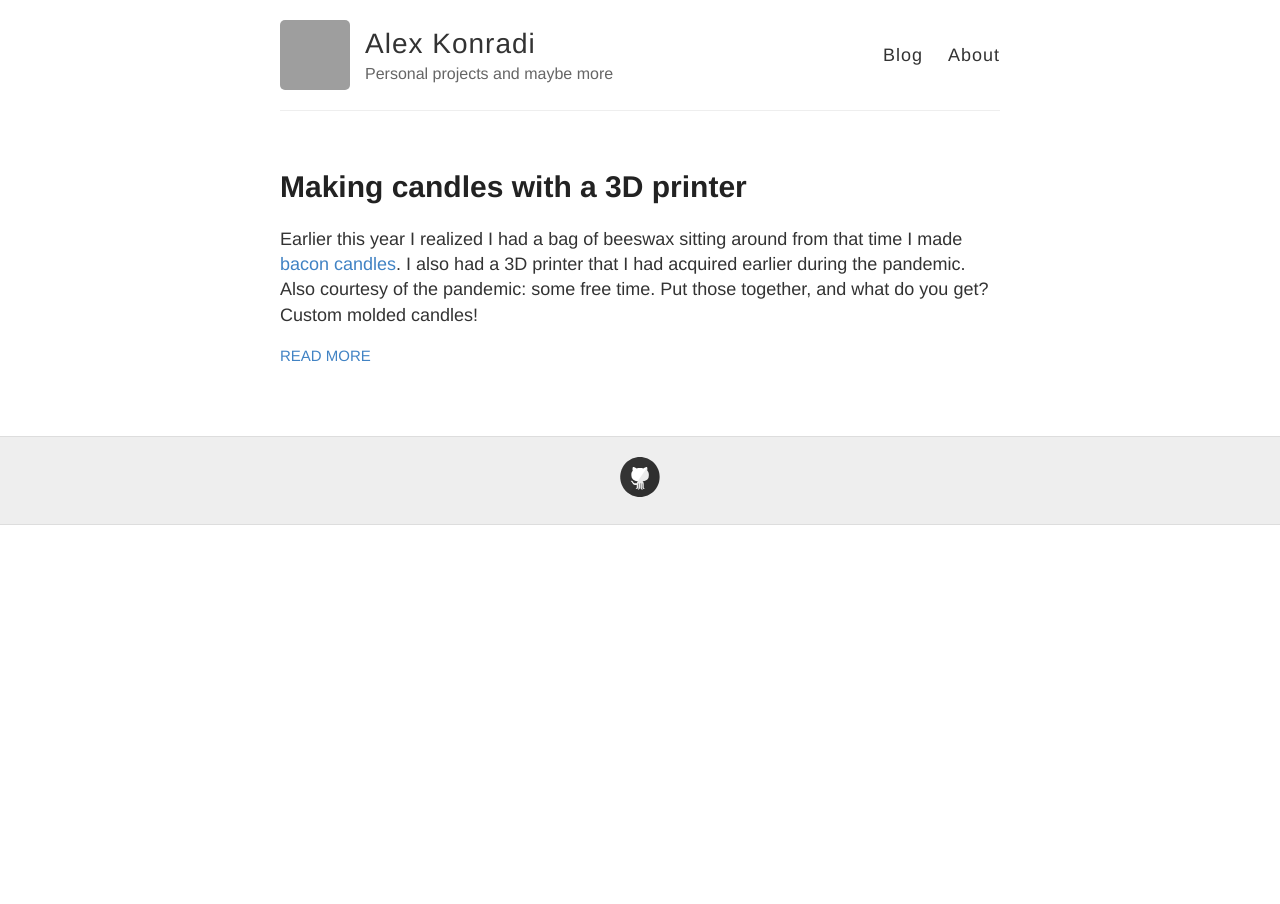
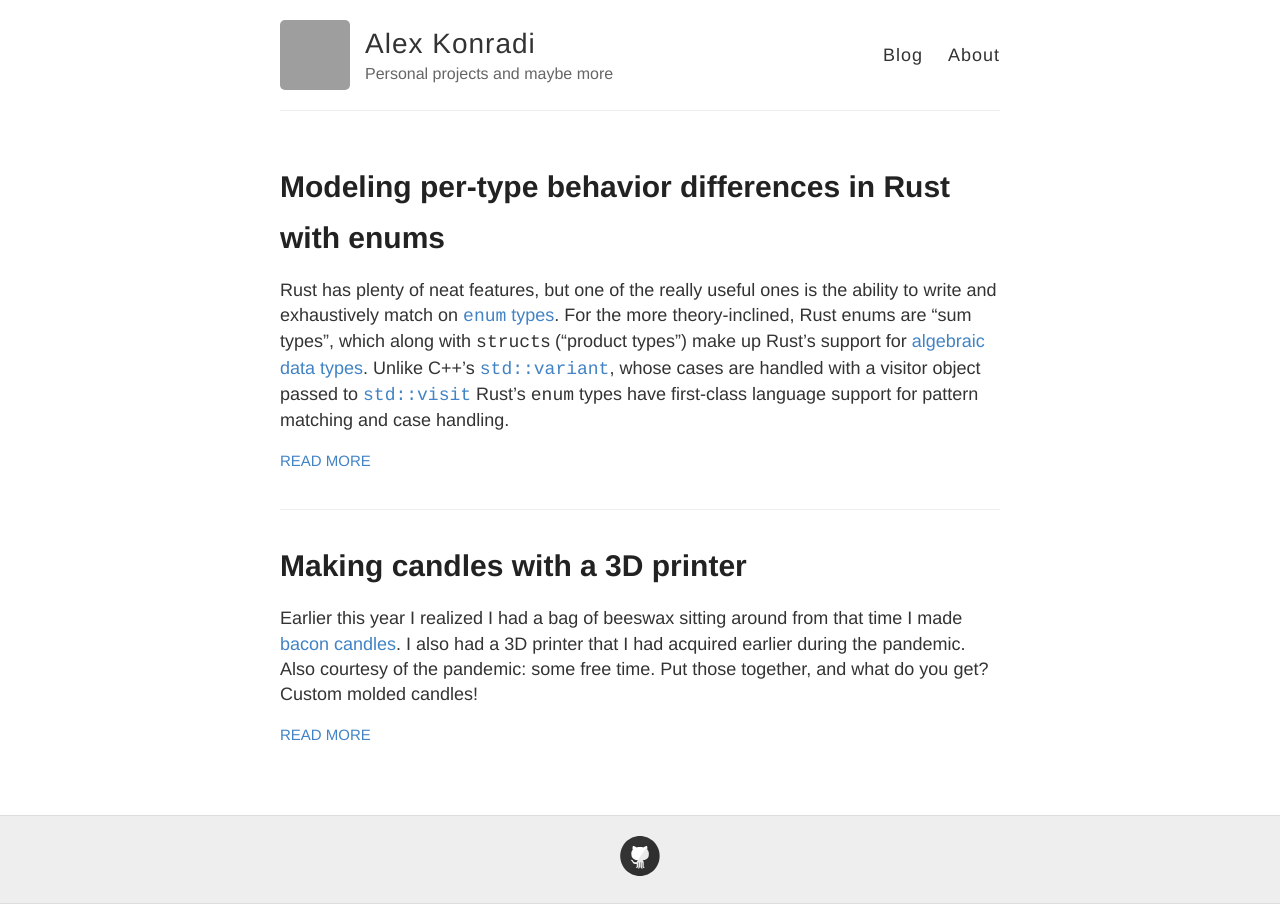
Before and after one commit to akonradi/akonradi.github.io, a Jekyll site: the page built from index.html, in a window 1280 px wide. Built offline with Jekyll 4.4.1, drawn with Linux system fonts in a browser that asks for light colours; some of the changed lines change nothing that is shown; grey boxes are pictures that could not be loaded.

Commit message:
Add post on Rust behavior modeling with enums
Also update the about page since this blog isn't just for personal projects any
more.

````diff
--- /dev/null
+++ b/_posts/2023-08-29-modeling-behavior-differences-with-enums.md
@@ -0,0 +1,462 @@
+---
+layout: post
+title: Modeling per-type behavior differences in Rust with enums
+---
+
+Rust has plenty of neat features, but one of the really useful ones is the
+ability to write and exhaustively match on [`enum` types][Rust book enums]. For
+the more theory-inclined, Rust enums are "sum types", which along with `struct`s
+("product types") make up Rust's support for [algebraic data types]. Unlike
+C++'s [`std::variant`], whose cases are handled with a visitor object passed to
+[`std::visit`] Rust's `enum` types have first-class language support for pattern
+matching and case handling.
+
+One of the things we can do with `enum` types is represent control flow. The
+standard library's [`std::ops::ControlFlow`] type, for instance, can be used to
+indicate whether a loop should continue running or exit early. The
+[`std::task::Poll`] type indicates whether an `async` block or function has
+completed or needs to be polled again. The [`Result`] type is a staple of Rust
+code; a `Result<T, E>` value indicates whether a successful `T` value or an
+error of type `E` needs to be handled.
+
+Values of `enum` types are generally handled via [`match`] expressions, which
+allows the programmer to exhaustively list the possible value patterns and write
+handling code for each one. By providing an `enum` type as the return type, a
+function can ensure that the caller has to at least consider every possible
+shape of output value. That means that a function that returns a `Result` is
+required (by the language) to make a conscious choice for how to handle a
+`Result::Err(e)` value (even if that choice is to ignore it).
+
+The decision of which case is being handled is usually made at run time, but
+there's no reason it has to be; Rust's `match` works just as well in a [`const`]
+block, and if the compiler detects (possibly after inlining) that only one match
+arm can ever be entered, it [won't emit code](https://godbolt.org/z/3WdTcf4MT)
+to handle the other ones.
+
+## Generic code with traits
+
+The usual way to handle compile-time polymorphism in Rust is to rely on traits,
+and to define methods that comprise an interface for working with multiple concrete
+types. Implementing the same trait for multiple types lets the programmer write
+different implementations for the same interface. Meanwhile, generic code is
+written with access only to methods and types from the trait definition. The
+compiler ensures that when the code is run, the generic code uses the
+definitions from the trait implementation for the type parameter.
+
+The downside of this approach is apparent when the trait implementations are
+substantially similar. Consider this example:
+
+```rust
+/// Generic food item that can be prepared.
+pub trait Food {
+    /// Create a new instance of `Self`.
+    fn prepare() -> Self;
+}
+
+struct Pizza { /* ... */ }
+struct Calzone { /* ... */ }
+
+impl Food for Pizza {
+    fn prepare() -> Self {
+        let dough = Flour::new().add(Water::new()).knead();
+        let sauce = Sauce::new();
+        let toppings = vec![Pepperoni::new(), Mushroom::new()];
+        let flat_dough = dough.stretch();
+        let unbaked = flat_dough.apply(sauce).apply(toppings);
+        let baked = unbaked.bake();
+        Self::from_sliced(baked.cut_into_slices())
+    }
+}
+
+impl Food for Calzone {
+    fn prepare() -> Self {
+        let dough = Flour::new().add(Water::new()).knead();
+        let sauce = Sauce::new();
+        let filling = vec![Pepperoni::new(), Mushroom::new()];
+        let (dough, extra_dough_balls) = dough.cut_into_balls().split_first().unwrap();
+        extra_dough_balls.save_for_later();
+        let flat_dough = dough.roll();
+        let unbaked = flat_dough.apply(sauce).apply(filling).fold_over();
+        Self::from_baked(unbaked.bake())
+    }
+}
+```
+
+The code above defines two types of food, `Pizza` and `Calzone`, and implements
+the `Food` trait for each by providing an implementation of the one trait
+method, `Food::prepare`.
+
+## Modeling variation with control flow
+
+If we look at the code above, we can see that most of the code in the trait
+implementations is duplicated. We could reduce that by extracting common code,
+for example:
+
+- We could extract the shared preamble to a private helper function, though
+  we'd still end up with some un-shared bits of code along with a
+  `fn prepare_dough_and_sauce_and_filling() -> (Dough, Sauce, Vec<Topping>)`.
+- We could call a helper function that takes a callback, something like
+  `fn with_prepped(f: impl FnOnce(Dough, Sauce, Vec<Topping>) -> Self) -> Self`,
+  with type-specific closures, though we'd still end up with duplication in the
+  closures.
+
+Instead of trying to extract common code, though, let's try to model the
+differences between our types as values of an `enum` type. That will let us use
+standard control flow operations, like `match`, to write a generic
+implementation that handles all possible cases. We'll need to introduce some
+helper code:
+
+```rust
+trait Make {
+    type Output;
+}
+
+trait MakePizza: Make {
+    fn stretch_dough(&self, dough: Dough) -> FlatDough;
+    fn from_sliced(self, slices: SlicedPizza) -> Self::Output;
+}
+
+trait MakeCalzone: Make {
+    fn cut_and_roll_dough(&self, dough: Dough) -> FlatDough;
+    fn from_baked(self, baked: BakedCalzone) -> Self::Output;
+}
+
+trait PizzaOrCalzone {
+    type MakeP: MakePizza<Output=Self>;
+    type MakeC: MakeCalzone<Output=Self>;
+
+    fn pizza_or_calzone() -> EitherPizzaOrCalzone<Self::MakeP, Self::MakeC>;
+}
+
+enum EitherPizzaOrCalzone<P, C> {
+    Pizza(P),
+    Calzone(C),
+}
+```
+
+The `MakePizza` and `MakeCalzone` traits above let us access pizza- or
+calzone-specific functionality, respectively. The `PizzaOrCalzone` trait has two
+associated types, one for each of these traits. We can write the implementation
+of the `Food` trait as a blanket implementation over all types that implement
+`PizzaOrCalzone` by matching on the output of the `pizza_or_calzone()` trait
+method.
+
+```rust
+impl <PorC: PizzaOrCalzone> Food for PorC {
+    fn prepare() -> Self {
+        let mut dough = Flour::new().add(Water::new()).knead();
+        let sauce = Sauce::new();
+        let toppings = vec![Pepperoni::new(), Mushroom::new()];
+
+        let pizza_or_calzone: EitherPizzaOrCalzone<Self::MakeP, Self::MakeC> =
+            Self::pizza_or_calzone();
+        let flat_dough = match &pizza_or_calzone {
+            EitherPizzaOrCalzone::Pizza(pizza_base) => pizza_base.stretch_dough(dough),
+            EitherPizzaOrCalzone::Calzone(calzone_base) => calzone_base.cut_and_roll_dough(dough)
+        };
+        let unbaked = flat_dough.apply(sauce).apply(toppings);
+
+        match pizza_or_calzone {
+            EitherPizzaOrCalzone::Pizza(pizza_base) => {
+                let baked = unbaked.bake();
+                pizza_base.from_sliced(baked.cut_into_slices())
+            }
+            EitherPizzaOrCalzone::Calzone(calzone_base) => {
+                let unbaked = unbaked.fold_over();
+                let baked = unbaked.bake();
+                calzone_base.from_baked(unbaked)
+            }
+        }
+    }
+}
+```
+
+We get the benefit of having all our code in one place, and we get to
+handle the differences using normal control-flow constructs, relying on Rust's
+requirement for exhaustive matching on `enum` types to ensure we handled all
+cases. Note that this method returns an instance of `PorC` from the final
+`match` expression, which means its two branches need to produce values of the
+same type (`PorC`). The output values are the result of calling
+either `MakePizza::from_sliced` or `MakeCalzone::from_baked`. Since both of
+these return an instance of `Make::Output` from the implementing type, and
+we've constrained the associated type to `Output=Self` for both `MakeP` and
+`MakeC` in `PizzaOrCalzone`, the compiler knows that for either branch, the
+output value is an instance of `Self = PorC`.
+
+The only thing that's left is to implement `PizzaOrCalzone` for our `Pizza` and
+`Calzone` types.
+
+## Defining the associated types
+
+`PizzaOrCalzone` is a simple trait, and it's pretty straightforward to fill in
+the method definitions for the `Pizza` and `Calzone` implementations. But what
+do we use as the associated types that implement `MakePizza` and `MakeCalzone`?
+The first half is easy: we can define types `MakePizzaImpl` and
+`MakeCalzoneImpl` that implement `MakePizza` and `MakeCalzone`, respectively:
+
+```rust
+struct MakePizzaImpl;
+
+impl Make for MakePizzaImpl {
+    type Output = Pizza;
+}
+
+impl MakePizza for MakePizzaImpl {
+    fn stretch_dough(&self, dough: Dough) -> FlatDough {
+        dough.stretch()
+    }
+    fn from_sliced(self, slices: SlicedPizza) -> Pizza {
+        Pizza::from_sliced(slices)
+    }
+}
+
+struct MakeCalzoneImpl;
+
+impl Make for MakeCalzoneImpl {
+    type Output = Calzone;
+}
+
+impl MakeCalzone for MakeCalzoneImpl {
+    fn stretch_dough(&self, dough: Dough) -> FlatDough {
+        let (dough, extra_dough_balls) = dough.cut_into_balls().split_first().unwrap();
+        extra_dough_balls.save_for_later();
+        dough.roll()
+    }
+    fn from_baked(self, baked: BakedCalzone) -> Calzone {
+        Calzone::from_baked(baked)
+    }
+}
+```
+
+We can see that `MakeCalzoneImpl` satisfies the trait bound
+`MakeCalzone<Output=Calzone>`, which means we can use it for the associated
+type `MakeC` in `impl PizzaOrCalzone for Calzone {...}`. We can do the same with
+`MakePizzaImpl`: it satisfies `MakePizza<Output=Pizza>`, so it can be used as
+`<Pizza as PizzaOrCalzone>::MakeP`.
+What we can't do is mix the types: `MakePizzaImpl` doesn't implement
+`MakePizza<Output=Calzone>`, so we can't use it for `Calzone`'s `MakeP`. In
+fact, the trait bound `MakePizza<Output=Calzone>` is completely nonsensical;
+what does it even mean to have a pizza maker type that produces a calzone?
+
+## Using uninstantiable types
+
+Taking a step back, implementations of `PizzaOrCalzone` will only ever produce
+an instance of one of their `MakeP` or `MakeC` associated types. The other one
+needs a definition, but the `Calzone` implementation of `fn pizza_or_calzone()`
+will always return a `EitherPizzaOrCalzone::Calzone` with an instance of `MakeC`.
+That means that while we need to be able to _name_ a type `MakeP` that
+implements `MakePizza<Output=Calzone>`, we don't ever need to instantiate it.
+
+That brings us to uninstantiable types. In type theory, these are called [empty
+types], because the set of possible values is empty. In Rust, the simplest way
+to define an uninstantiable type is to create an `enum` type with no variants.
+A `struct` type that has one or more members of an uninstantiable type is also
+uninstantiable.
+
+The standard library defines the empty-`enum` type [`std::convert::Infallible`]
+for use in `Result` types that can't hold an error, like the output of
+`try_from` on the blanket impl of `B: TryFrom<A>` where `A: Into<B>`. There's
+also the unstable [`!`] or "never" type that can be used as the output type of
+methods that never return, and which will [eventually][infallible-!] be unified
+with `Infallible`.
+
+The important feature of uninstantiable types is that they can be defined but
+never constructed. While that may seem somewhat useless, it's exactly what we
+need to take care of our nonsensical `MakePizza<Output=Calzone>` bound:
+
+```rust
+/// Uninstantiable type.
+enum CalzoneFromPizza {}
+
+impl Make for CalzoneFromPizza {
+    type Output = Calzone;
+}
+
+impl MakePizza for CalzoneFromPizza {
+    fn stretch_dough(&self, dough: Dough) -> FlatDough {
+        match *self {}
+    }
+    fn from_sliced(self, slices: SlicedPizza) -> Calzone {
+        match self {}
+    }
+}
+```
+
+One of the really neat features of uninstantiable types in Rust is the ability
+to use them to produce a value of any type. Intuitively, this is similar to the
+[principle of explosion]: if we have a value that can't exist, we can do anything!
+In Rust, that looks like the empty `match` blocks above. They meet Rust's
+requirement for exhaustive matching since there's an arm for every possible
+value pattern, and every arm produces a value of the method's return type.
+
+On the surface this is similar to the standard library's [`unreachable!`] macro:
+both assert that the code in question can never be reached. The advantage of the
+uninstantiable type approach is that it relies on the type system to assert
+correctness, where `unreachable!` produces code that asserts unreachability only
+at run time (by panicking if it is ever reached).
+
+Putting all of this together (with a corresponding `PizzaFromCalzone` type and
+trait implementations), we can write out our `PizzaOrCalzone` implementations:
+
+```rust
+impl PizzaOrCalzone for Calzone {
+    type MakeC = MakeCalzoneImpl;
+    type MakeP = CalzoneFromPizza;
+
+    fn pizza_or_calzone() -> EitherPizzaOrCalzone<CalzoneFromPizza, MakeCalzoneImpl> {
+        EitherPizzaOrCalzone::Calzone(MakeCalzoneImpl)
+    }
+}
+
+impl PizzaOrCalzone for Pizza {
+    type MakeC = PizzaFromCalzone;
+    type MakeP = MakePizzaImpl;
+
+    fn pizza_or_calzone() -> EitherPizzaOrCalzone<MakePizzaImpl, PizzaFromCalzone> {
+        EitherPizzaOrCalzone::Pizza(MakePizzaImpl)
+    }
+}
+```
+
+## Performance
+
+One of the potential downsides of this approach is that it introduces additional
+branches in the control flow path. Now, instead of a single linear path for each
+`Food::prepare` implementation, there are two `match` expressions. Depending on
+the result of `pizza_or_calzone`, execution could proceed down either of the two
+possible pairs of branches.
+
+There are a couple things that help us out here. The first is that `rustc` (the
+Rust compiler) performs [monomorphization][rustc monomorphization] during compilation.
+For each generic function, it produces a distinct copy of the code for each concrete
+type that the function is invoked with. Assuming we have some non-generic code
+that calls `Pizza::prepare()`, the compiler will produce a version without generics
+from our blanket impl over `PizzaOrCalzone`. If we were to hand-write it, it might
+look something like this:
+
+```rust
+fn prepare_pizza() -> Pizza {
+    // This is the same as before.
+    let mut dough = Flour::new().add(Water::new()).knead();
+    let sauce = Sauce::new();
+    let toppings = vec![Pepperoni::new(), Mushroom::new()];
+
+    // This is different; now we know what the associated types are.
+    let pizza_or_calzone: EitherPizzaOrCalzone<MakePizzaImpl, PizzaFromCalzone> =
+        Pizza::pizza_or_calzone();
+
+    let flat_dough = match &pizza_or_calzone {
+        EitherPizzaOrCalzone::Pizza(pizza_base) => pizza_base.stretch_dough(dough),
+        // In this branch, `calzone_base` has type `&PizzaFromCalzone`.
+        EitherPizzaOrCalzone::Calzone(calzone_base) => calzone_base.cut_and_roll_dough(dough)
+    };
+    let unbaked = flat_dough.apply(sauce).apply(toppings);
+
+    match pizza_or_calzone {
+        EitherPizzaOrCalzone::Pizza(pizza_base) => {
+            let baked = unbaked.bake();
+            pizza_base.from_sliced(baked.cut_into_slices())
+        }
+        // Here, `calzone_base` has type `PizzaFromCalzone`.
+        EitherPizzaOrCalzone::Calzone(calzone_base) => {
+            let unbaked = unbaked.fold_over();
+            let baked = unbaked.bake();
+            calzone_base.from_baked(unbaked)
+        }
+    }
+}
+```
+
+In both of the `match` expressions, the second case statement is unreachable. We
+can deduce that from the type of `pizza_or_calzone` alone, without looking at
+the actual implementation of `<Pizza as PizzaOrCalzone>::pizza_or_calzone()`
+that produced it. The `Calzone` variant of the return type
+(`EitherPizzaOrCalzone<MakePizzaImpl, PizzaFromCalzone>`) would contain an
+instance of `PizzaFromCalzone`, which we know is an uninstantiable type.
+Therefore the returned value must be a `EitherPizzaOrCalzone::Pizza` variant
+holding a `MakePizzaImpl` instance. And while it's neat that _we_ can deduce
+that, what's even better is that the compiler can do the same, and it can use
+that fact to eliminate the dead branches during optimization. Once that's done,
+we're left with effectively the same code we had before, back when we
+implemented `Food` for `Pizza` directly. Even though our generic implementation
+is more complex, `rustc`'s optimizations let us avoid any run-time performance
+cost for our deduplication.
+
+## Using this for real: dual-stack sockets for Netstack3
+
+While at Google, I had the pleasure of working on Fuchsia's next-generation
+networking stack, [Netstack3]. I did a lot of work on the core socket layer,
+mostly around implementing POSIX-specified operations for various types of
+network sockets.
+
+Netstack3's core library [embraces static typing][netstack3 static typing] to an
+extreme degree; there's almost no virtual dispatch anywhere in the codebase.
+This allows for writing code and functions that are generic over the IP version
+(IPv4, or IPv6) and restricting the type of arguments to only be IP addresses
+(or ICMP error codes, or packet builder types) for the targeted IP version. So
+it's impossible, for example, to call the POSIX `bind` function on a TCPv4
+socket with an IPv6 address - the types wouldn't work out. This IP-generic
+approach well because in general, each IP version is independent: devices are
+shared, but all addresses, routing state, neighbor state, etc. are stored and
+manipulated independently.
+
+Once place where that's not true is for POSIX IPv6 sockets. [IETF informational
+RFC 3493][RFC 3493] has the details, but the general gist is that, to make
+it easy to add IPv6 support to previously IPv4-only applications, IPv6 TCP and
+UDP sockets would support sending and receiving traffic to and from IPv4 hosts.
+That is, they would support dual-stack operation (unless explicitly disabled).
+By using the [IPv4-mapped IPv6] subnet to represent IPv4 addresses as IPv6
+addresses for the purposes of calls like `bind`, `connect` and `recvfrom`, UDPv6
+and TCPv6 sockets can be used to transparently communicate with IPv4 hosts.
+
+To support the POSIX semantics in Netstack3 without duplicating our IP-generic
+socket implementation code, we represented the decision of whether a given pair
+_(IP version, transport protocol)_ was capable of sending and receiving IP
+packets for the _other_ IP stack by defining a trait method that returned an
+instance of the type `enum MaybeDualStack`. [Netstack3's docs][NS3 dual stack]
+describe the implementation in more detail.
+
+The body of the [`listen_inner`][NS3 datagram listen_inner] function (which
+implements POSIX `bind` for UDP sockets) matches on the result of
+`sync_ctx.dual_stack_context()` to help decide whether to insert the socket into
+the map for receiving packets only for the "current" IP version, for the "other"
+IP version, or for both versions. Even though only UDPv6 sockets can be
+dual-stack capable, keeping the code generic reduces duplication for the "bind
+in current stack" path.
+
+## Conclusions
+
+Modeling behavioral differences via control flow can be a useful technique for
+reducing code duplication. It does require adding additional helper traits and
+types, but the tradeoff can be worthwhile if there are many usages of the
+control flow methods, as there are for Netstack3's multiple socket operations.
+
+In addition, trait implementations on uninstantiable types let us safely name
+types that satisfy required bounds while leveraging the type system to avoid
+run-time panic opportunities. The Rust compiler knows about these types and can
+leverage the fact that they are unconstructable when performing optimization.
+
+[Rust book enums]: https://doc.rust-lang.org/book/ch06-00-enums.html
+[algebraic data types]: https://en.wikipedia.org/wiki/Algebraic_data_type
+[`std::variant`]: https://en.cppreference.com/w/cpp/utility/variant
+[`std::ops::ControlFlow`]: https://doc.rust-lang.org/std/ops/enum.ControlFlow.html
+[`std::task::Poll`]: https://doc.rust-lang.org/stable/std/task/enum.Poll.html
+[`Result`]: https://doc.rust-lang.org/stable/std/result/enum.Result.html
+[`match`]: https://doc.rust-lang.org/book/ch06-02-match.html
+[`const`]: https://doc.rust-lang.org/reference/const_eval.html
+[`std::convert::Infallible`]: https://doc.rust-lang.org/std/convert/enum.Infallible.html
+[`!`]: https://doc.rust-lang.org/std/primitive.never.html
+[principle of explosion]: https://en.wikipedia.org/wiki/Principle_of_explosion
+[`unreachable!`]: https://doc.rust-lang.org/std/macro.unreachable.html
+[rustc monomorphization]: https://rustc-dev-guide.rust-lang.org/backend/monomorph.html
+[Netstack3]: https://fuchsia.googlesource.com/fuchsia/+/26a37c4d039d63b0abfc47a55b45ed7f339390d1/src/connectivity/network/netstack3/
+[netstack3 static typing]: https://fuchsia.googlesource.com/fuchsia/+/26a37c4d039d63b0abfc47a55b45ed7f339390d1/src/connectivity/network/netstack3/docs/STATIC_TYPING.md
+[RFC 3493]: https://datatracker.ietf.org/doc/html/rfc3493
+[IPv4-mapped IPv6]: https://en.wikipedia.org/wiki/IPv6#IPv4-mapped_IPv6_addresses
+[NS3 dual stack]: https://fuchsia.googlesource.com/fuchsia/+/26a37c4d039d63b0abfc47a55b45ed7f339390d1/src/connectivity/network/netstack3/docs/DUAL_STACK_SOCKETS.md#How-dual_stack-behavior-is-implemented
+[NS3 datagram listen_inner]: https://fuchsia.googlesource.com/fuchsia/+/26a37c4d039d63b0abfc47a55b45ed7f339390d1/src/connectivity/network/netstack3/core/src/socket/datagram.rs#1974
+[NS3 UDP dual_stack_context]: https://fuchsia.googlesource.com/fuchsia/+/26a37c4d039d63b0abfc47a55b45ed7f339390d1/src/connectivity/network/netstack3/core/src/transport/integration.rs#252
+[tagged unions]: https://en.wikipedia.org/wiki/Tagged_union
+[`std::visit`]: https://en.cppreference.com/w/cpp/utility/variant/visit
+[empty types]: https://en.wikipedia.org/wiki/Empty_type
+[infallible-!]: https://github.com/rust-lang/rust/issues/35121
--- a/about.md
+++ b/about.md
@@ -5,5 +5,7 @@ permalink: /about/
 ---
 
 I'm a software developer with too much time and a niggling urge to make stuff.
-This blog is mostly gonna be for documenting my personal projects so I don't end up 20 years later wondering why I did what I did.
+This blog was started as a place to document my personal projects (so I don't
+end up 20 years later wondering why I did what I did). It's now, apparently,
+expanded to include some of my musings on writing in Rust.
 Hopefully you find it amusing and maybe a little bit helpful.
````
